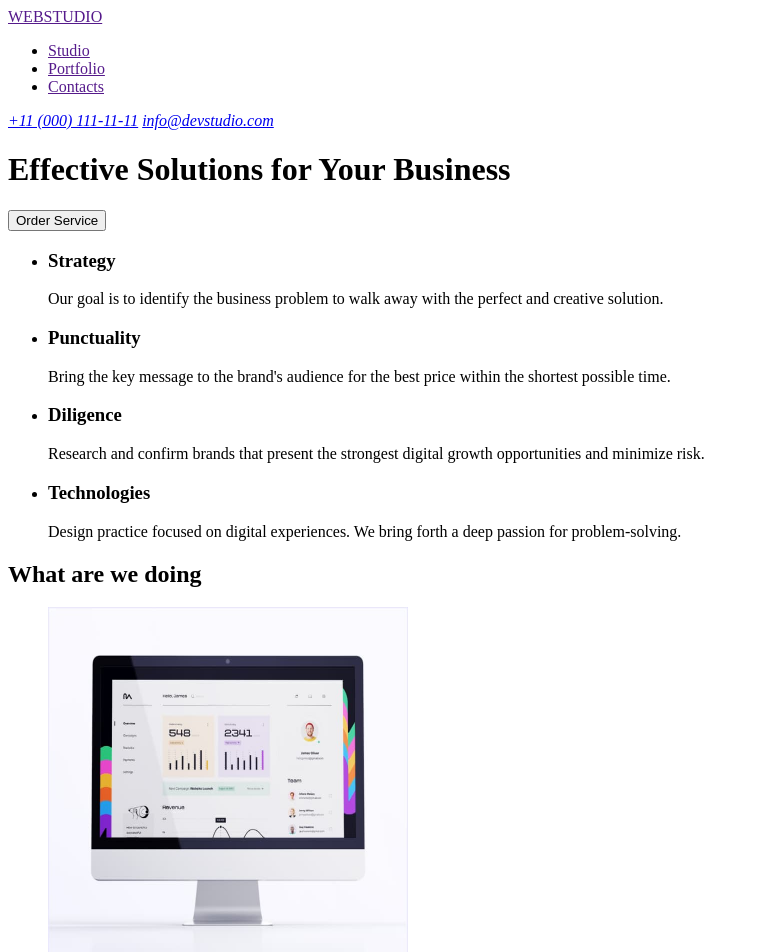
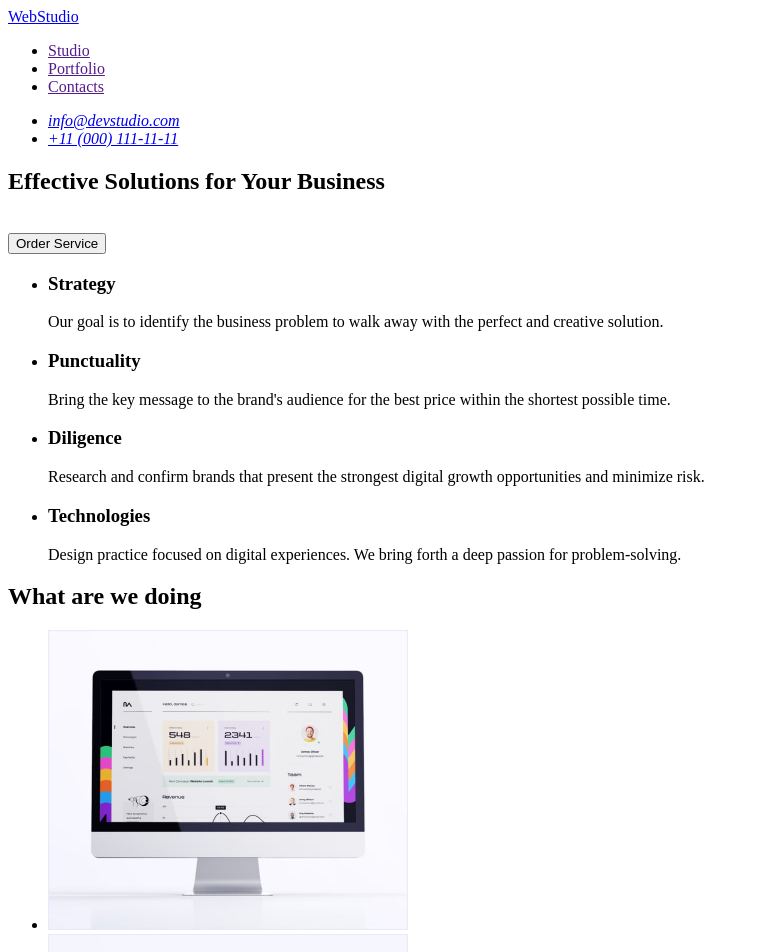
Before and after one commit to DemioSan/goit-markup-hw-01, a plain HTML site: page index.html in a window 1280 px wide. Shown: the top 952 px of the page, without its empty margins (0-759 px from the left). Drawn offline with Linux system fonts and the light colour scheme.

Commit message:
Update index.html

```diff
--- a/index.html
+++ b/index.html
@@ -4,18 +4,18 @@
     <meta charset="UTF-8">
     <meta http-equiv="X-UA-Compatible" content="IE=edge">
     <meta name="viewport" content="width=device-width, initial-scale=1.0">
-    <title>WEBSTUDIO</title>
+    <title>WebStudio</title>
 </head>
 
 <body>
     <!-- TOP LINE bg-->
     <header>
 
-        <!-- Logo-->
-        <a href="" target="_self">WEBSTUDIO</a>
-
         <!-- Menu Nav-->
         <nav>
+            <!-- Logo-->
+            <a href="./index.html">WebStudio</a>
+
             <ul>
                 <li><a href="">Studio</a></li>
                 <li><a href="">Portfolio</a></li>
@@ -25,18 +25,25 @@
 
         <!-- email-tel-->
         <address>
-            <a href="tel:+110001111111">+11 (000) 111-11-11</a>
-            <a href="mailto:info@devstudio.com">info@devstudio.com</a>
+            <ul>
+                <li><a href="mailto:info@devstudio.com">info@devstudio.com</a></li>
+                <li><a href="tel:+110001111111">+11 (000) 111-11-11</a></li>
+            </ul>
         </address>
     </header>
 
     <main>
-        <!-- Hero image-->
-        <h1>Effective Solutions for Your Business</h1>
-        <button type="button">Order Service</button>
+        <!--Hero image (Figma)/Section 1 (VSC)-->
+        <section>
 
-        <!-- Section 1-->
+            <h1>Effective Solutions for Your Business</h1><br/>
+            <button type="button">Order Service</button>
+        </section>
+
+        <!-- Section 1 (Figma)/Section 2 (VSC)-->
         <section>
+            <h2 hidden>Features</h2>
+
             <ul>
                 <li>
                     <h3>Strategy</h3>
@@ -60,21 +67,21 @@
             </ul>
         </section>
 
-        <!-- Section 2-->
+        <!-- Section 2 (Figma)/Section 3 (VSC)-->
         <section>
             <h2>What are we doing</h2>
 
             <ul>
-                <li><img src="images/example_web_page.jpg" width="360" height="360" alt="Example web page"></li>
+                <li><img src="images/example_web_page.jpg" width="360" alt="Example web page"></li>
 
-                <li><img src="images/example_mobile_chat.jpg" width="360" height="360" alt="Example mobile chat"></li>
+                <li><img src="images/example_mobile_chat.jpg" width="360" alt="Example mobile chat"></li>
 
-                <li><img src="images/example_mobile_app.jpg" width="360" height="360" alt="Example mobile app"></li>
+                <li><img src="images/example_mobile_app.jpg" width="360" alt="Example mobile app"></li>
             </ul>
 
         </section>
 
-        <!-- Section 3-->
+        <!-- Section 3 (Figma)/Section 4 (VSC)-->
         <section>
             <h2>Our Team</h2>
 
@@ -107,7 +114,7 @@
     </main>
 
     <footer>
-        <a href="" target="_self">WEBSTUDIO</a>
+        <a href="./index.html">WebStudio</a>
 
         <p>Increase the flow of customers and sales for your business with digital marketing & growth solutions.</p>
     </footer>
```
